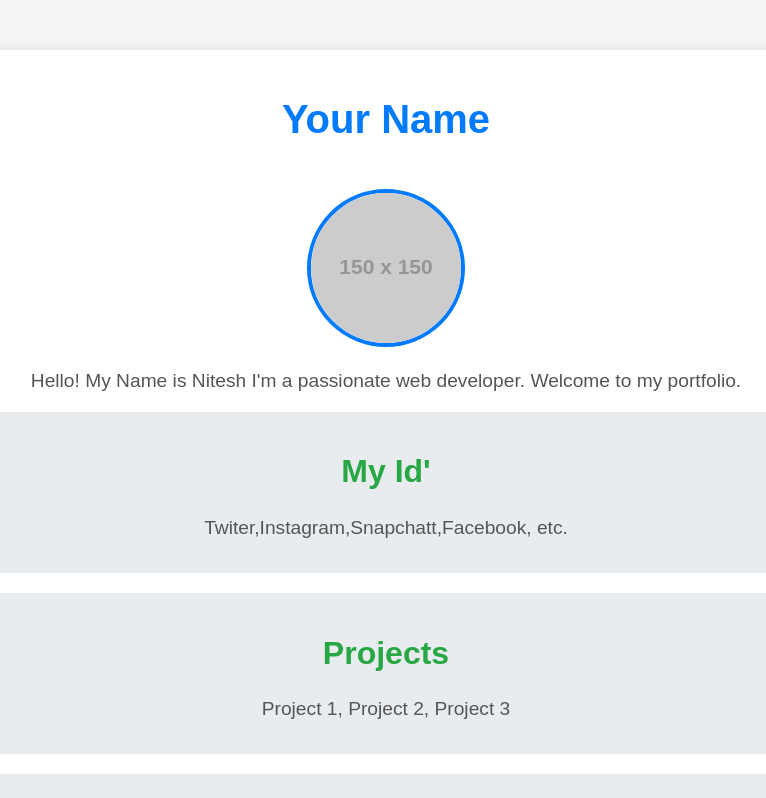
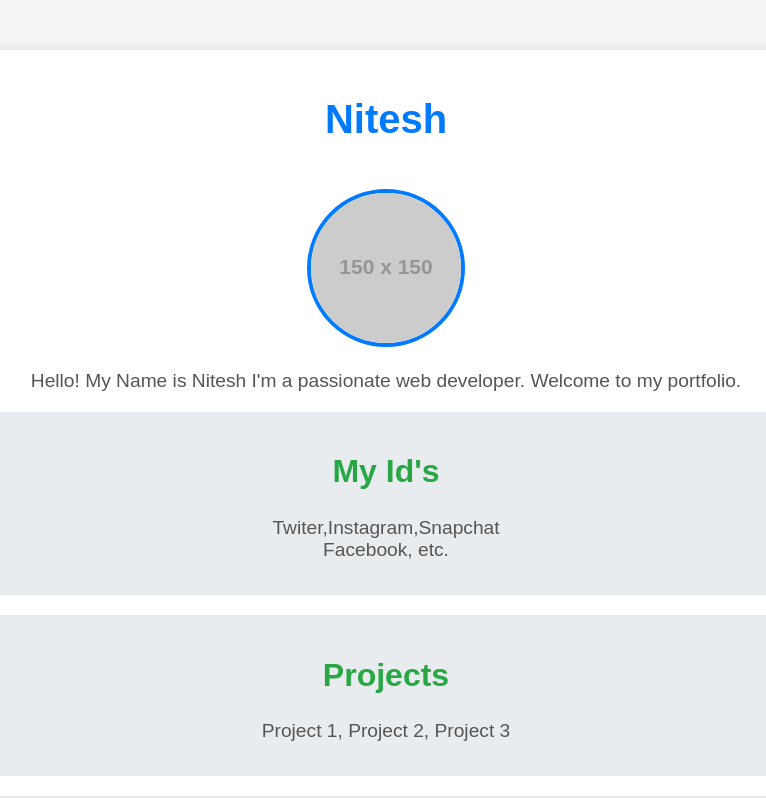
Before and after one commit to 4hjnk/Newone, a plain HTML site: page index.html in a window 1280 px wide. Shown: the top 798 px of the page, without its empty margins (254-1020 px from the left). Drawn offline with Linux system fonts and the light colour scheme; placeholder pictures from the web are drawn by us.

Commit message:
Updated index.html

```diff
--- a/index.html
+++ b/index.html
@@ -59,11 +59,11 @@
 </head>
 <body>
     <div class="container">
-        <h1>Your Name</h1>
+        <h1>Nitesh</h1>
         <img src="https://via.placeholder.com/150" alt="Your Photo" class="profile-pic">
         <p>Hello!   My Name is Nitesh  I'm a passionate web developer. Welcome to my portfolio.</p><div class="section">
-        <h2>My Id'</h2>
-        <p>Twiter,Instagram,Snapchatt,Facebook, etc.</p>
+        <h2>My Id's</h2>
+        <p>Twiter,Instagram,Snapchat <br>Facebook, etc.</p>
     </div>
 
     <div class="section">
```
